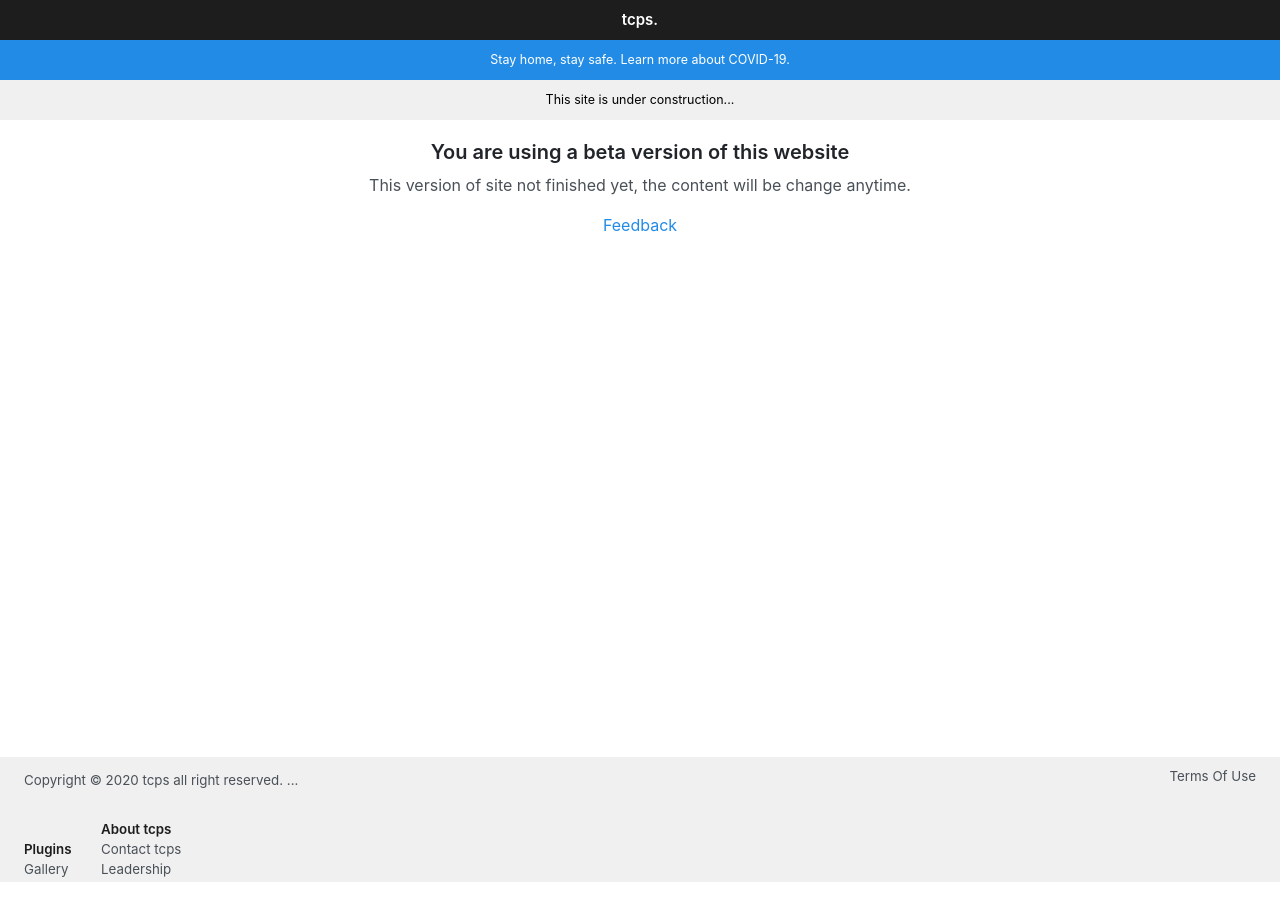
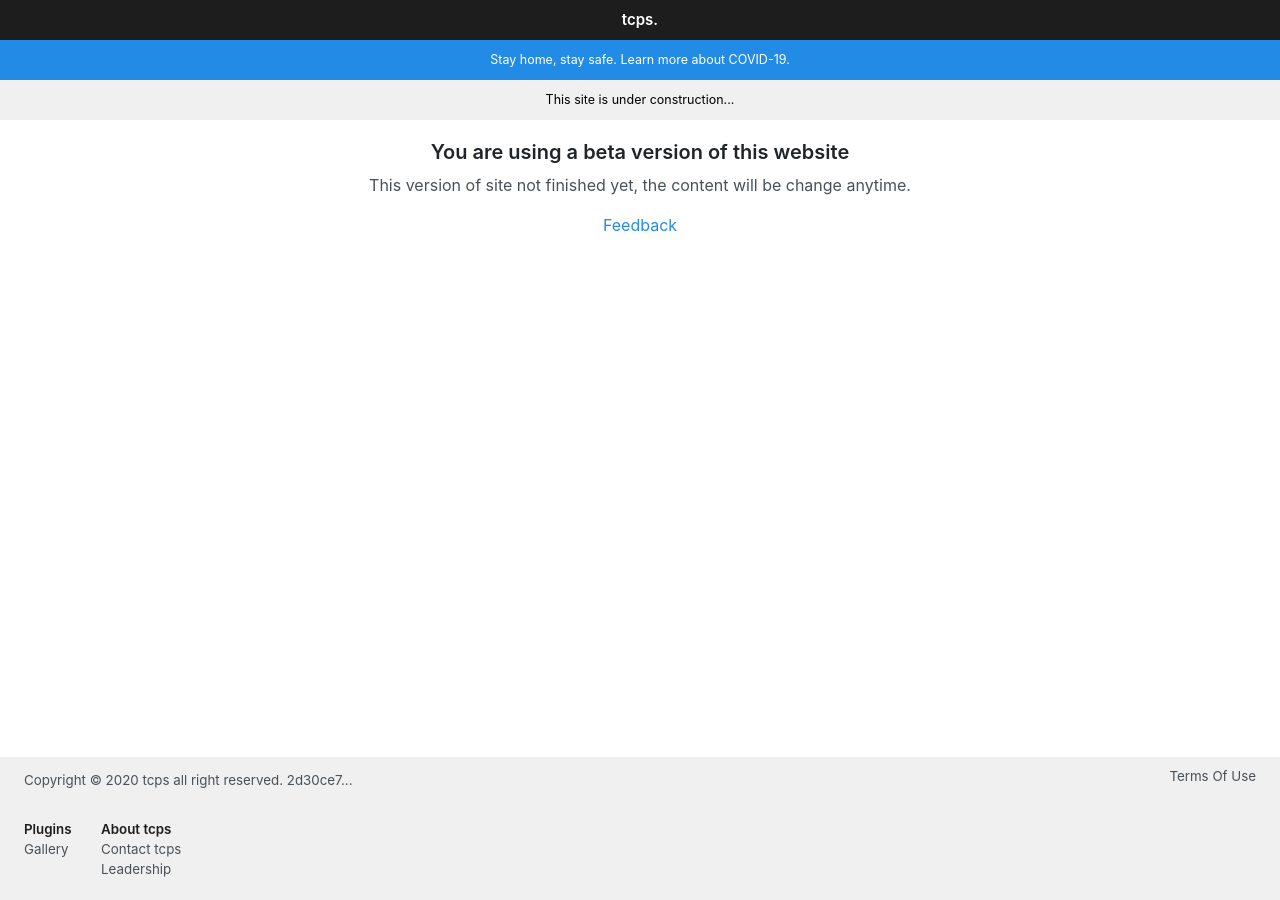
Before and after one commit to ttcps/ttcps.github.io, a Jekyll site: the page built from index.html, in a window 1280 px wide. Built offline with Jekyll 4.4.1, drawn with Linux system fonts in a browser that asks for light colours.

Commit message:
Update footer.html

```diff
--- a/_includes/footer.html
+++ b/_includes/footer.html
@@ -1,22 +1,22 @@
-<div style="padding-top: 10px;padding-bottom: 50px;padding-left: var(--spacer-2);padding-right: var(--spacer-2);margin-left: auto;margin-right: auto;background-color: #f0f0f0;position:absolute;width: 100%;height: 125px;margin-top: 25px">
+<div style="padding-top: 10px;padding-bottom: 50px;padding-left: var(--spacer-2);padding-right: var(--spacer-2);margin-left: auto;margin-right: auto;background-color: #f0f0f0;position:absolute;width: 100%;height: 143px;margin-top: 25px">
       <footer class="footer" style="margin: 0px">
           <small>
           Copyright © <time datetime="2020-12-03T23:11:46+08:00">2020</time> tcps all right reserved.
           </small>
           <small>
-          <a href="javascript:location.reload();" style="text-decoration: none; color: #495057">{{ site.github.build_revision | truncate: 7, "" }}</a><a href="/info" style="text-decoration: none; color: #495057">...</a>
+          <a href="javascript:location.reload();" style="text-decoration: none; color: #495057">2d30ce7</a><a href="/info" style="text-decoration: none; color: #495057">...</a>
           </small>
           <small style="float:right;text-align: right">
           <a href="/term" style="color: #495057">Terms Of Use</a>
           </small>
           <br>
           <div style="margin-top: 25px;">
-            <div style="display: inline-block;padding-right: 25px;">
+            <div style="display: inline-block;padding-right: 25px;vertical-align: top;">
             <small><span style="font-weight: 600;color: #1d1d1d">Plugins</span>
             <ul style="list-style: none;padding: 0px"><li><a href="/gallery" style="color: #495057">Gallery</a></li></ul>
             </small>
             </div>
-            <div style="display: inline-block;padding-right: 25px；">
+            <div style="display: inline-block;padding-right: 25px;vertical-align: top;">
            <small><span style="font-weight: 600;color: #1d1d1d">About tcps</span>
            <ul style="list-style: none;padding: 0px"><li><a href="/contact" style="color: #495057">Contact tcps</a></li><li><a href="/leadership" style="color: #495057">Leadership</a></li></ul>
           </small>
```
